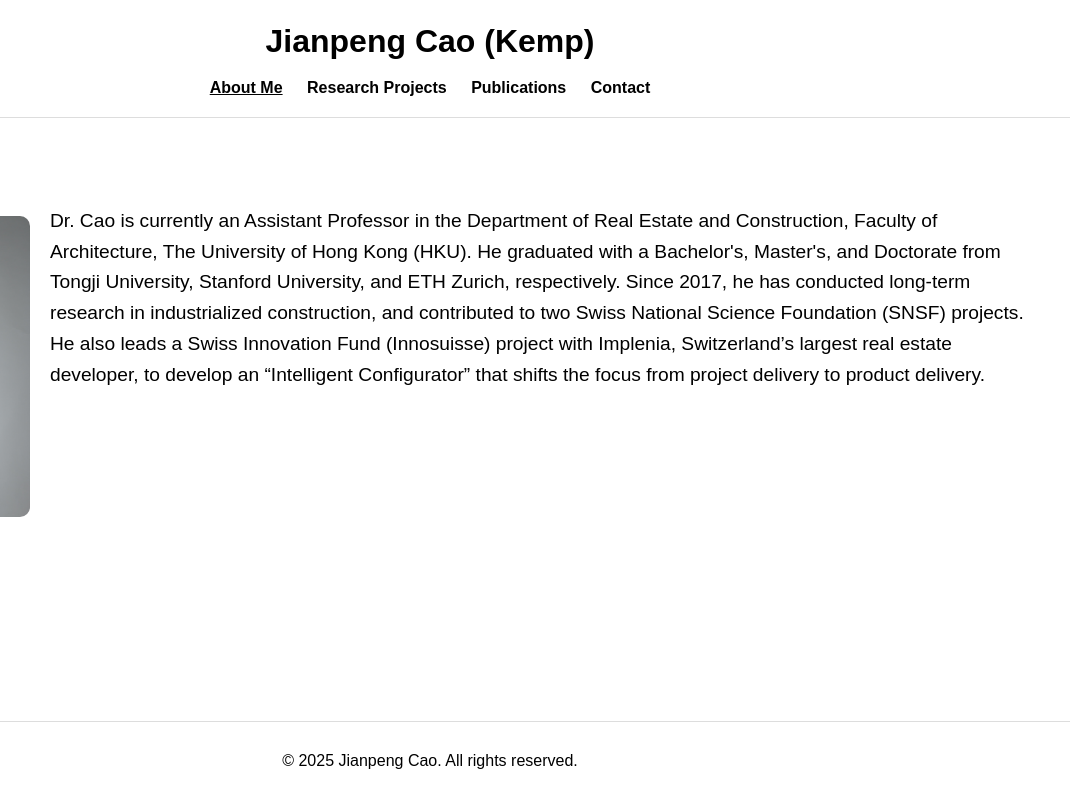
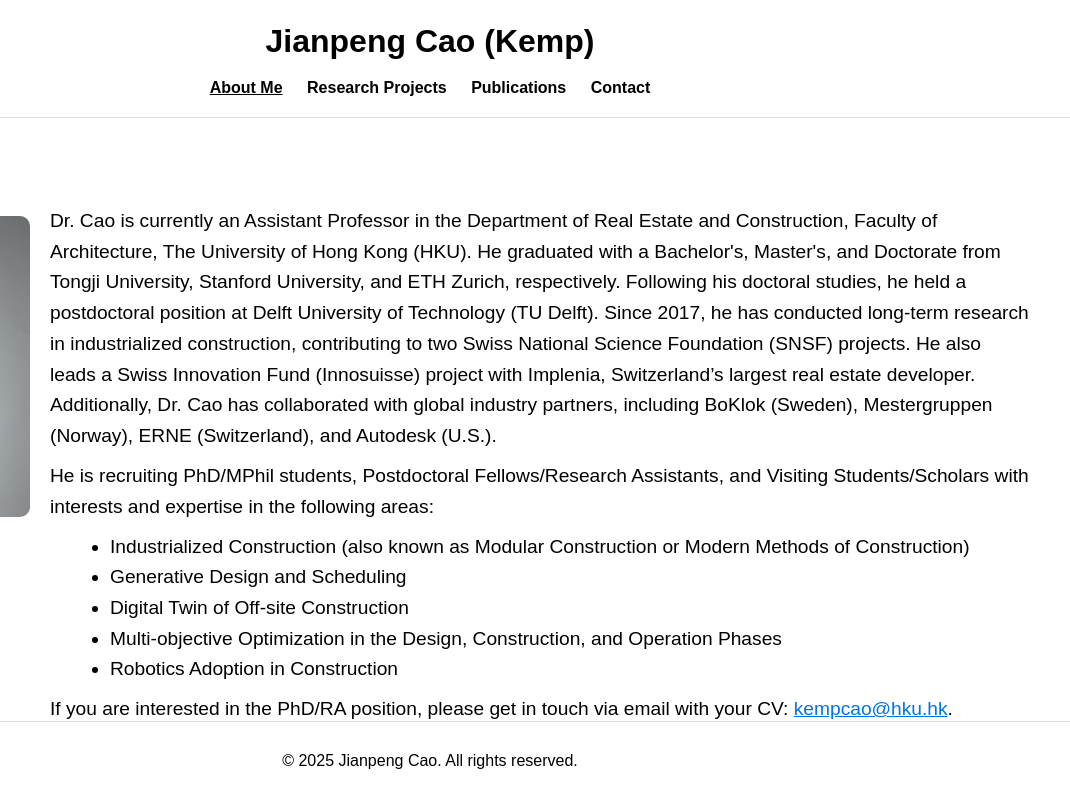
Before and after one commit to kempcao/kempcao.github.io, a plain HTML site: page index.html in a window 1280 px wide. Shown: the full height of the page, 210-1280 px from the left. Drawn offline with Linux system fonts and the light colour scheme.

Commit message:
Updated front page

```diff
--- a/index.html
+++ b/index.html
@@ -30,7 +30,30 @@
                     <li style="font-size: 1em; display: flex; align-items: center; gap: 8px;"><img src="google-scholar-icon.png" alt="Google Scholar" style="width: 16px; height: 16px;"> <a href="https://scholar.google.com/citations?user=mziGzkIAAAAJ&hl=en&oi=ao" target="_blank">Google Scholar</a></li>
                 </ul>
             </div>
-            <p style="flex: 1; font-size: 1.2em; margin-top: -10px;">Dr. Cao is currently an Assistant Professor in the Department of Real Estate and Construction, Faculty of Architecture, The University of Hong Kong (HKU). He graduated with a Bachelor's, Master's, and Doctorate from Tongji University, Stanford University, and ETH Zurich, respectively. Since 2017, he has conducted long-term research in industrialized construction, and contributed to two Swiss National Science Foundation (SNSF) projects. He also leads a Swiss Innovation Fund (Innosuisse) project with Implenia, Switzerland’s largest real estate developer, to develop an “Intelligent Configurator” that shifts the focus from project delivery to product delivery.</p>
+            <div style="flex: 1;">
+                <p style="font-size: 1.2em; margin-top: -10px;">
+                    Dr. Cao is currently an Assistant Professor in the Department of Real Estate and Construction, Faculty of Architecture, The University of Hong Kong (HKU).
+                    He graduated with a Bachelor's, Master's, and Doctorate from Tongji University, Stanford University, and ETH Zurich, respectively.
+                    Following his doctoral studies, he held a postdoctoral position at Delft University of Technology (TU Delft).
+                    Since 2017, he has conducted long-term research in industrialized construction, contributing to two Swiss National Science Foundation (SNSF) projects.
+                    He also leads a Swiss Innovation Fund (Innosuisse) project with Implenia, Switzerland’s largest real estate developer.
+                    Additionally, Dr. Cao has collaborated with global industry partners, including BoKlok (Sweden), Mestergruppen (Norway), ERNE (Switzerland), and Autodesk (U.S.).
+                </p>
+                <p style="font-size: 1.2em; margin-top: -10px;">
+                    He is recruiting PhD/MPhil students, Postdoctoral Fellows/Research Assistants, and Visiting Students/Scholars with interests and expertise in the following areas:
+                </p>
+                <ul style="font-size: 1.2em; margin-top: -10px; padding-left: 60px;">
+                    <li>Industrialized Construction (also known as Modular Construction or Modern Methods of Construction)</li>
+                    <li>Generative Design and Scheduling</li>
+                    <li>Digital Twin of Off-site Construction</li>
+                    <li>Multi-objective Optimization in the Design, Construction, and Operation Phases</li>
+                    <li>Robotics Adoption in Construction</li>
+                </ul>
+                <p style="font-size: 1.2em; margin-top: -10px;">
+                    If you are interested in the PhD/RA position, please get in touch via email with your CV:
+                    <a href="mailto:kempcao@hku.hk" style="color: #0073e6;">kempcao@hku.hk</a>.
+                </p>
+            </div>
         </div>
     </main>
     <footer style="position: fixed; bottom: 0; width: 100%; background: #fff;">
```
